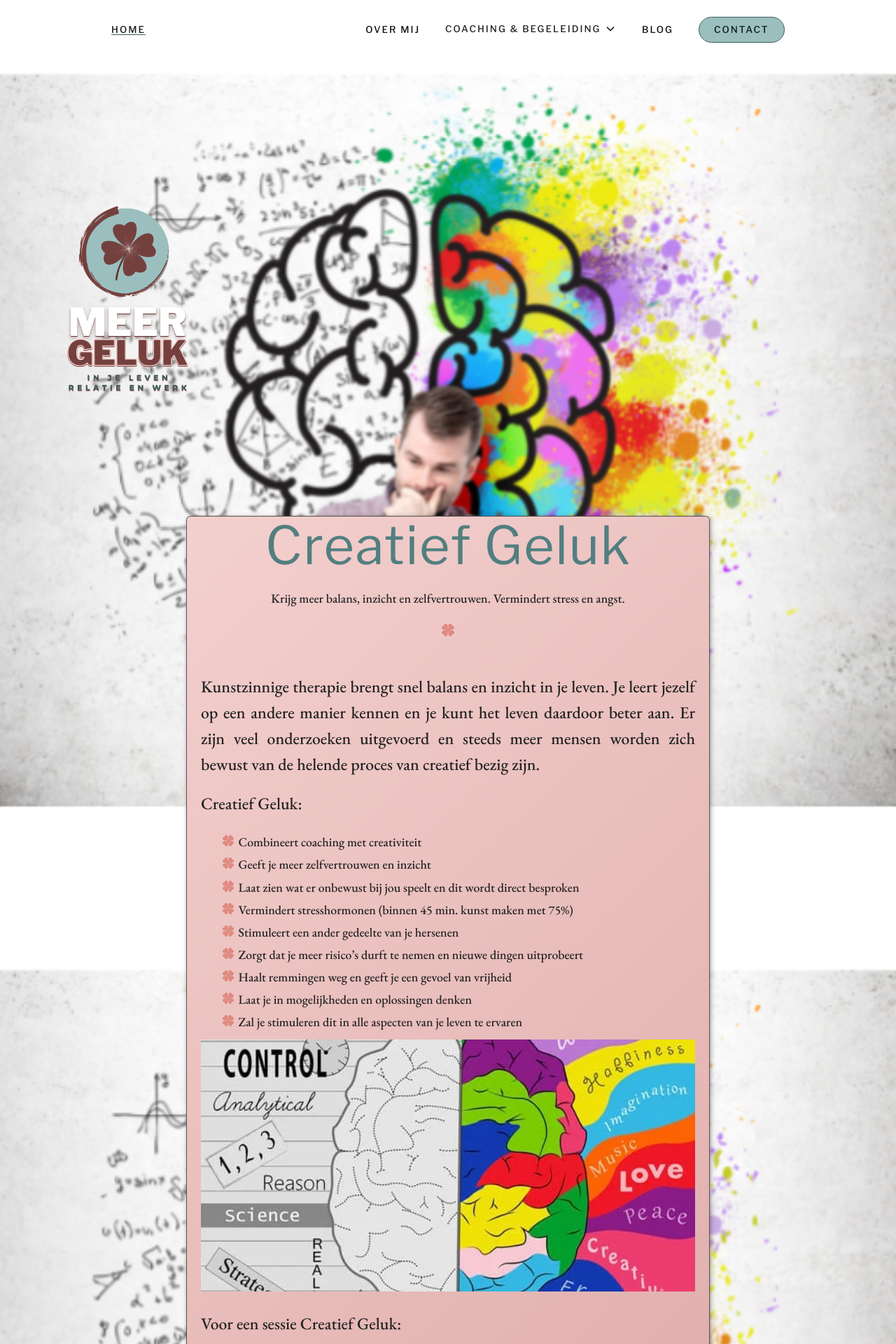
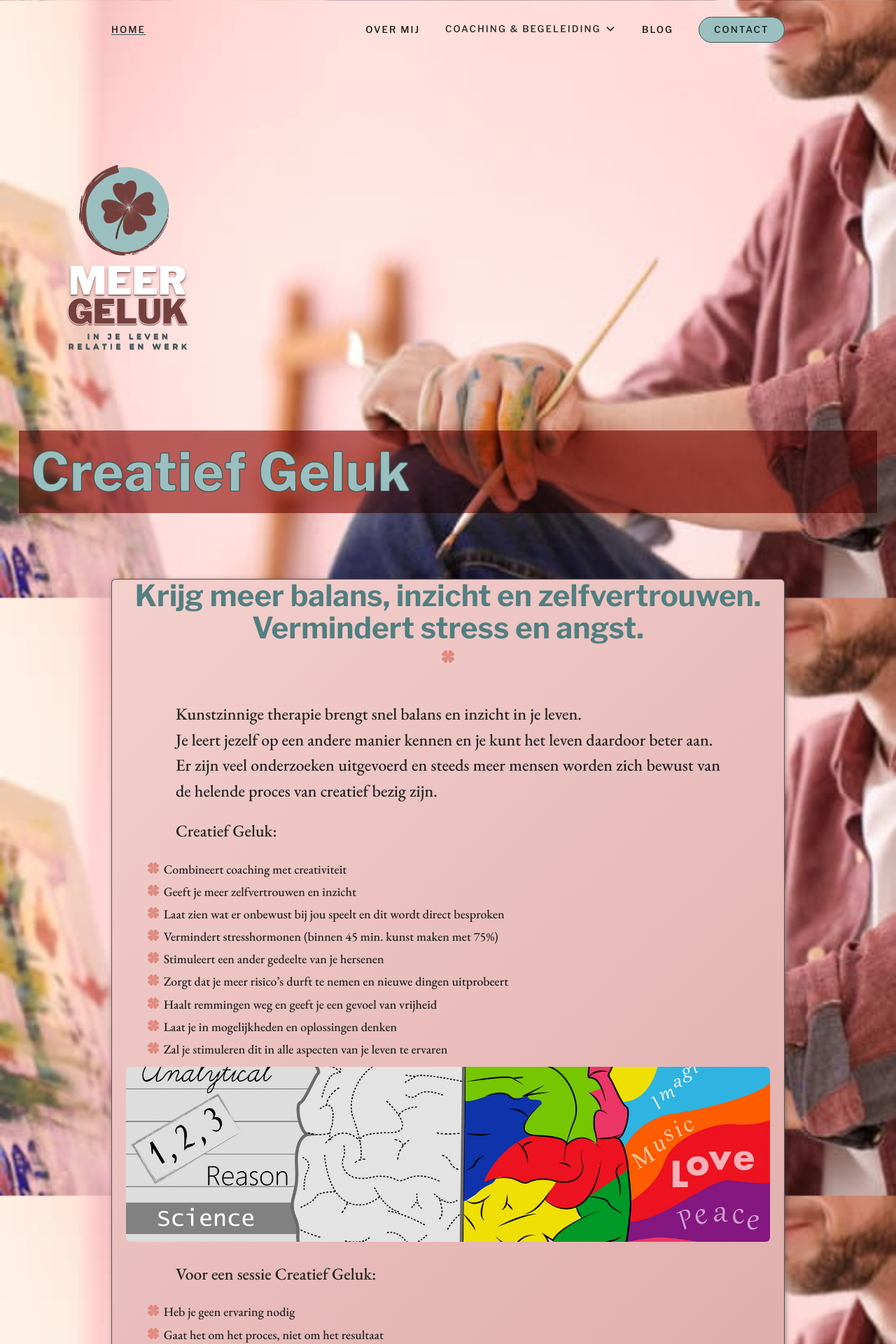
Before and after one commit to josvelema/meergeluk, a PHP site: page /creatiefgeluk.html in a window 1280 px wide. Shown: the top 1920 px of the page at 70% size. Run offline with PHP 8.4, Linux system fonts and the light colour scheme; some libraries are stand-ins or nearby versions.

Commit message:
updated hero sections full image

```diff
--- a/assets/css/style.css
+++ b/assets/css/style.css
@@ -151,6 +151,15 @@ nav {
   padding-block: var(--step-2);
   transition: background-color 800ms cubic-bezier(.62,.34,.04,.7);
   /* margin-bottom: 4em; */
+}
+
+#changeNavColor {
+  justify-self: flex-start;
+  align-self: flex-end;
+}
+
+.hero-home #changeNavColor {
+  align-self: center;
 }
 
 nav.active {
@@ -463,7 +472,7 @@ h3 {
   min-height: 100dvh;
 
 
-  /* width: 100%; */
+  width: 100%;
   display: grid;
   /* grid-template-rows: auto auto; */
   place-items: center;
@@ -639,7 +662,7 @@ place-items: center;
 
 .geluk-page {
   background-image: var(--bkg-2);
-  margin-top: -5em;
+  /* margin-top: -5em; */
 }
 
 .geluk-page p {
@@ -697,6 +721,12 @@ place-items: center;
 .coach-content {
   padding: var(--space-m);
     text-align: justify;
+}
+
+.coach-content > p {
+  max-width: 66ch;
+  text-align: justify;
+  margin-inline: auto;
 }
 
 .coach-image {
@@ -929,23 +959,20 @@ header .arrow-down {
 
 }
 
-
-
-
-.hero,
-.hero-relatie,
-.hero-eigen,
-.hero-werk,
-.hero-creatief
- {
+.hero-container {
+  isolation: isolate;
+
+}
+
+
+.hero, .hero-relatie, .hero-eigen, .hero-werk, .hero-creatief {
   width: 100%;
   /* max-width: 1246px; */
-height: 100%;
+  /* height: 100%; */
   display: flex;
   flex-wrap: wrap;
   justify-content: space-around;
   align-items: start;
-
   background-image: linear-gradient(to bottom ,
 transparent 18%,
 var(--green-300) 18%,var(--green-200) 22%,
@@ -953,11 +980,14 @@ var(--green-300) 60%,
 transparent 60%,
 
 transparent 80%);
-margin-top: 4em ;
+  background-size: 100% 200px;
+  background-repeat: no-repeat;
+  /* margin-top: 4em; */
   padding: var(--space-l);
   /* max-height: 250px; */
   /* border-top: 1px solid hsl(181, 22%, 41%); */
   /* max-height: 500px; */
+  background-position-y: 14%;
 }
 
 
@@ -1008,7 +1039,8 @@ padding: var(--space-l);
 
   }
   .hero-creatief {
-    background-image: url(../img/kunstDeDenker.png);
+    background-image: url(../img/kunstHero.jpg);
+    background-position: center;
 
   }
   .hero-image-container {
@@ -1025,7 +1057,33 @@ padding: var(--space-l);
     box-shadow: 0 1px 4px 1px var(--gray-t-2);
 }
 
-
+.hero-title {
+  width: 100%;
+  padding: 1em;
+  /* padding-top: min(15vh, 10rem); */
+  position: relative;
+}
+
+.hero-title h1 {
+  color: var(--green-200);
+  text-shadow: 1px 1px 0 var(--green-400),
+  1px -1px 0 var(--green-400),
+   -1px 1px 0 var(--green-400),
+    -1px -1px 0 var(--green-400),
+     1px 0px 0 var(--green-400),
+      0px 1px 0 var(--green-400),
+       -1px 0px 0 var(--green-400),
+        0px -1px 0 var(--green-400);
+}
+
+.hero-title::after {
+  content: "";
+  position: absolute;
+  inset: 0;
+  z-index: -1;
+  background: var(--pink-300);
+  mix-blend-mode: multiply;
+}
 
 .hero-h2 {
   padding: var(--space-s);
@@ -1341,8 +1399,9 @@ padding: var(--space-l);
 
 .article-img {
   width: 100%;
-  max-height: 360px;
+  max-height: 250px;
   object-fit: cover;
+  border-radius: 6px;
 }
 
 .article-img .contain {
--- a/creatiefgeluk.html
+++ b/creatiefgeluk.html
@@ -21,7 +21,7 @@
       referrerpolicy="no-referrer"
     />
 
-    <link rel="stylesheet" href="./assets/css/style.css?v=221" />
+    <link rel="stylesheet" href="./assets/css/style.css?v=27" />
 
   </head>
   <body>
@@ -121,12 +121,15 @@
               <!-- <h1>Meer <span id="geluk">Geluk</span></h1> -->
             </div>
           </div>
-    </header>
+          <div class="hero-title">
+            <h1>Creatief Geluk</h1>
+          </div>
+        </header>
 
-        <article class="geluk-page container--sm">
+        <article class="geluk-page container">
         <div class="c-header">
-          <h1 class="h2">Creatief Geluk</h1>
-          <p class="subtext">Krijg meer balans, inzicht en zelfvertrouwen. Vermindert stress en angst.</p>
+
+    <h2 class="h3">Krijg meer balans, inzicht en zelfvertrouwen. Vermindert stress en angst.</h2>
           <div class="clover">
             <img src="assets/svg/clover.svg" alt="Clover symbol" />
           </div>
@@ -135,7 +138,11 @@
           <div class="coach-content">
 
             <p class="c-larger-p"">
-              Kunstzinnige therapie brengt snel balans en inzicht in je leven. Je leert jezelf op een andere manier kennen en je kunt het leven daardoor beter aan. Er zijn veel onderzoeken uitgevoerd en steeds meer mensen worden zich bewust van de helende proces van creatief bezig zijn.
+              Kunstzinnige therapie brengt snel balans en inzicht in je leven.
+              <br>
+               Je leert jezelf op een andere manier kennen en je kunt het leven daardoor beter aan.
+               <br>
+                Er zijn veel onderzoeken uitgevoerd en steeds meer mensen worden zich bewust van de helende proces van creatief bezig zijn.
             </p>
             <p class="c-larger-p">Creatief Geluk:</p>
 <ul class="c-list">
@@ -149,7 +156,7 @@
 <li>Laat je in mogelijkheden en oplossingen denken</li>
 <li>Zal je stimuleren dit in alle aspecten van je leven te ervaren</li>
 </ul>
-<img src="assets/img/kunstBrein.png" alt="A brain with keywords of how the brain works" class="article-img">
+<img src="assets/img/kunstBrein.jpg" alt="A brain with keywords of how the brain works" class="article-img">
 <p class="c-larger-p">Voor een sessie Creatief Geluk:</p>
 <ul class="c-list">
   <li>Heb je geen ervaring nodig</li>
@@ -167,7 +174,8 @@
 </ul>
 <p>
   Wat deze sessie zo waardevol maakt is dat je tegelijkertijd gecoached wordt.
-   Een normale coachingsessie kost al snel €200-€250 en deze sessie kost jou slechts €135 inclusief on-the-spot-coaching, alle materialen en het leren van technieken.
+  <br>
+   Een normale coachingsessie kost al snel €200 - €250 en deze sessie kost jou slechts €135 inclusief on-the-spot-coaching, alle materialen en het leren van technieken.
 
 <p>Je kunt deze creatieve en leerzame sessie ook samen met iemand doen.
   Nodig een vriend of vriendin uit en beleef samen dit creatief helende proces.
--- a/index.html
+++ b/index.html
@@ -21,7 +21,7 @@
       referrerpolicy="no-referrer"
     />
 
-    <link rel="stylesheet" href="./assets/css/style.css?v=221" />
+    <link rel="stylesheet" href="./assets/css/style.css?v=27" />
   </head>
   <body>
     <nav>
```
Also changed, not shown: other parts of assets/css/style.css (+32 -16 lines), eigengeluk.html (+6 -3 lines), relatiegeluk.html (+7 -5 lines), werkgeluk.html (+5 -3 lines), assets/img/kunstBrein.jpg (added), assets/img/kunstBrein.png (deleted), assets/img/kunstHero.jpg (added). Lines whose indentation alone changed are shown as unchanged.
